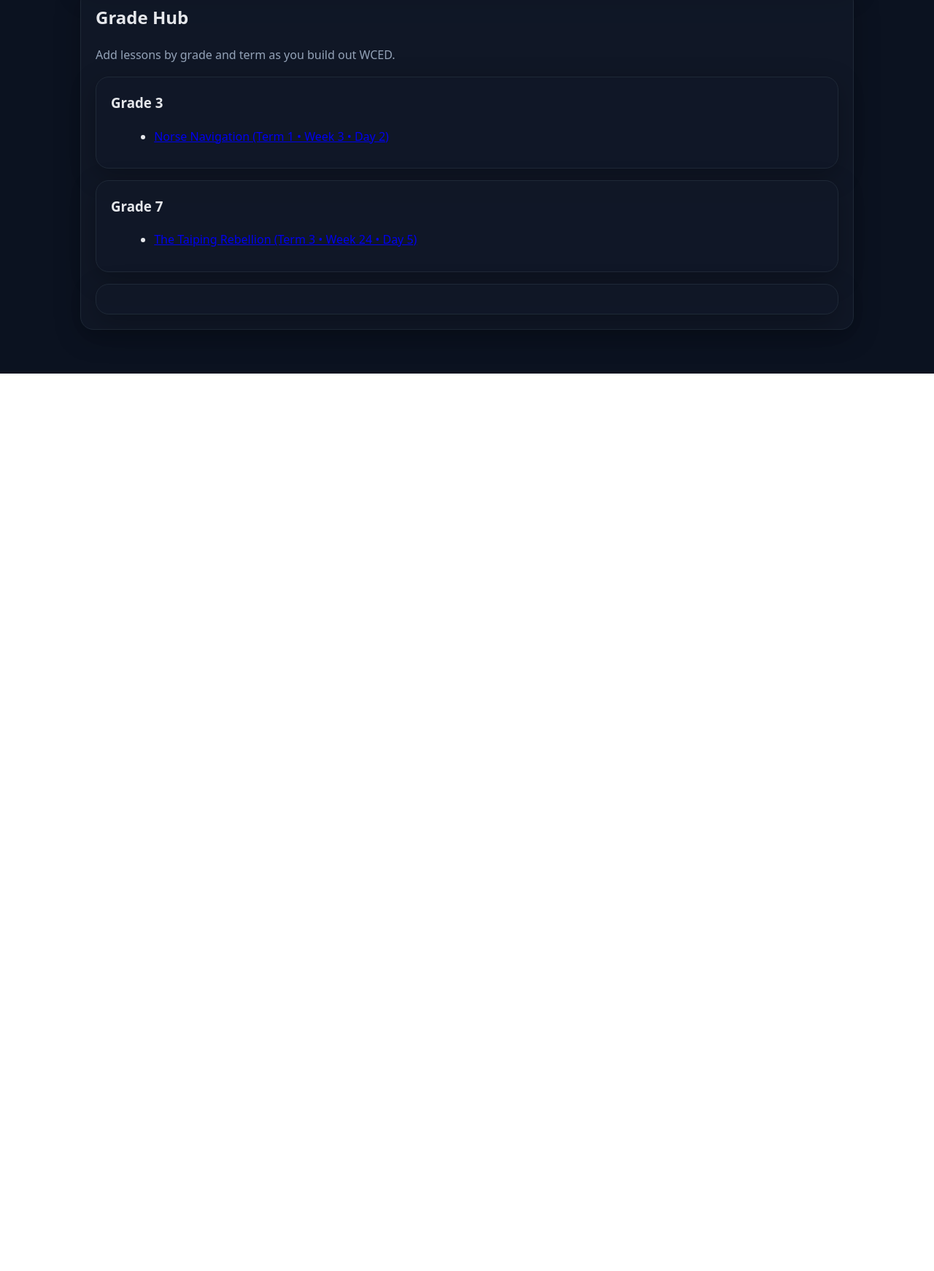
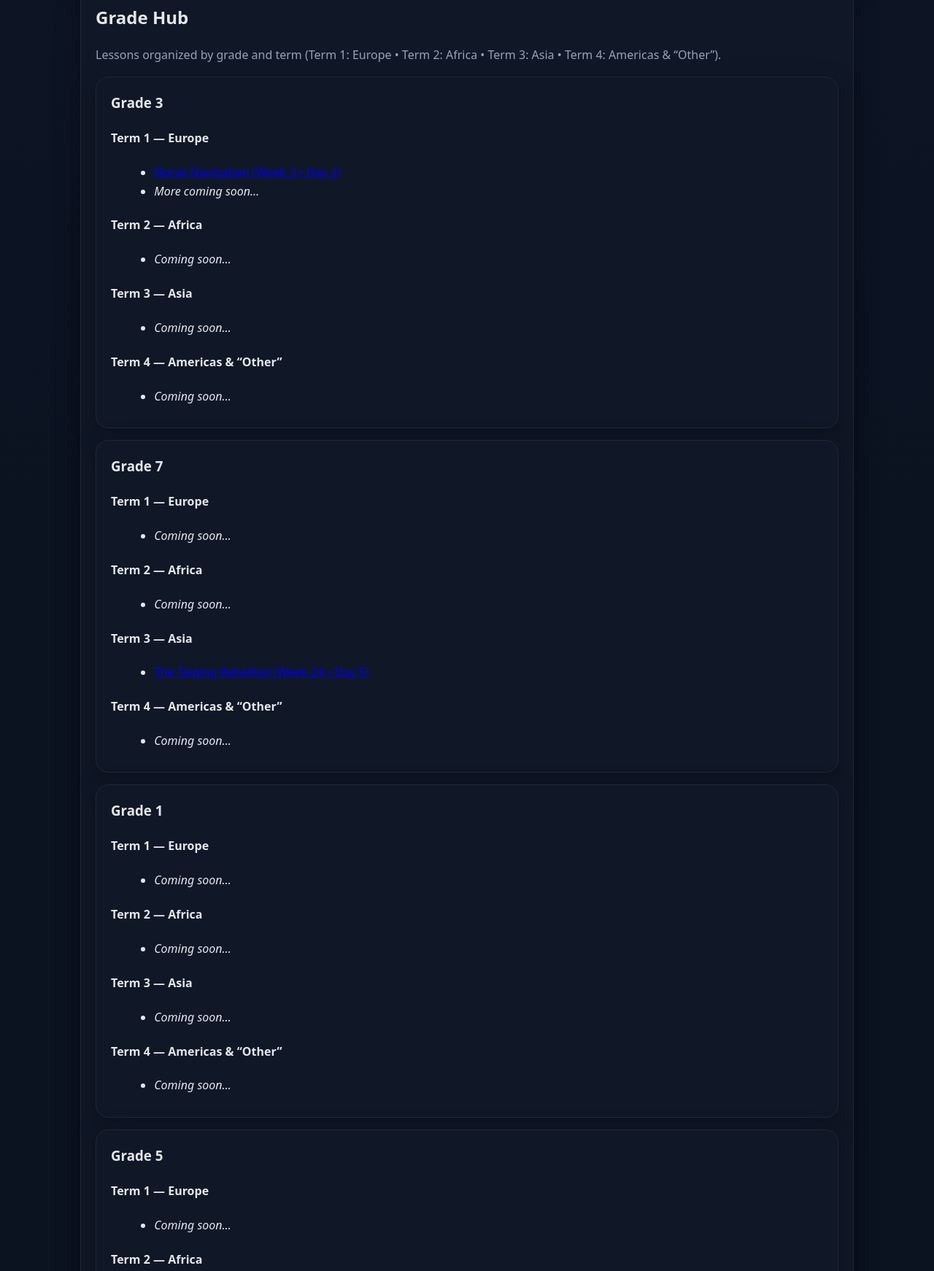
Before and after one commit to sas273/sas273.github.io, a plain HTML site: page index.html in a window 1280 px wide. Shown: the part 1135-2877 px from the top of the page at 73% size. Before the commit the page ends 1647 px from the top, so only its background shows below. Drawn offline with Linux system fonts and the light colour scheme.

Commit message:
Update index.html

```diff
--- a/index.html
+++ b/index.html
@@ -55,28 +55,97 @@
     </section>
     <section class="card" id="grade-hub">
   <h2>Grade Hub</h2>
-  <p class="muted">Add lessons by grade and term as you build out WCED.</p>
+  <p class="muted">Lessons organized by grade and term (Term 1: Europe • Term 2: Africa • Term 3: Asia • Term 4: Americas & “Other”).</p>
 
-  <!-- Grades grid -->
-  <div class="grid" style="grid-template-columns: 1fr; gap: 16px;">
-    <!-- Tip: When you have more content, change to 2 or 3 columns:
-         style="grid-template-columns: repeat(2, 1fr);" or repeat(3, 1fr); -->
+  <!-- Change columns as your catalog grows -->
+  <div class="grid" style="gap:16px; grid-template-columns: 1fr;">
+    <!-- TIP: For more content, switch to 2 or 3 columns:
+         style="gap:16px; grid-template-columns: repeat(2, 1fr);"
+         or repeat(3, 1fr); -->
 
     <!-- Grade 3 -->
     <div class="card">
       <h3 style="margin-top:0;">Grade 3</h3>
+
+      <h4>Term 1 — Europe</h4>
       <ul>
-        <li><a href="lessons/grade3-norse.html">Norse Navigation (Term 1 • Week 3 • Day 2)</a></li>
+        <li><a href="lessons/grade3-norse.html">Norse Navigation (Week 3 • Day 2)</a></li>
+        <li><em>More coming soon…</em></li>
+      </ul>
+
+      <h4>Term 2 — Africa</h4>
+      <ul>
+        <li><em>Coming soon…</em></li>
+      </ul>
+
+      <h4>Term 3 — Asia</h4>
+      <ul>
+        <li><em>Coming soon…</em></li>
+      </ul>
+
+      <h4>Term 4 — Americas & “Other”</h4>
+      <ul>
+        <li><em>Coming soon…</em></li>
       </ul>
     </div>
 
     <!-- Grade 7 -->
     <div class="card">
       <h3 style="margin-top:0;">Grade 7</h3>
+
+      <h4>Term 1 — Europe</h4>
       <ul>
-        <li><a href="lessons/grade7-taiping.html">The Taiping Rebellion (Term 3 • Week 24 • Day 5)</a></li>
+        <li><em>Coming soon…</em></li>
+      </ul>
+
+      <h4>Term 2 — Africa</h4>
+      <ul>
+        <li><em>Coming soon…</em></li>
+      </ul>
+
+      <h4>Term 3 — Asia</h4>
+      <ul>
+        <li><a href="lessons/grade7-taiping.html">The Taiping Rebellion (Week 24 • Day 5)</a></li>
+      </ul>
+
+      <h4>Term 4 — Americas & “Other”</h4>
+      <ul>
+        <li><em>Coming soon…</em></li>
       </ul>
     </div>
+
+    <!-- Add more grades as you build -->
+    <div class="card">
+      <h3 style="margin-top:0;">Grade 1</h3>
+      <h4>Term 1 — Europe</h4>
+      <ul><li><em>Coming soon…</em></li></ul>
+      <h4>Term 2 — Africa</h4>
+      <ul><li><em>Coming soon…</em></li></ul>
+      <h4>Term 3 — Asia</h4>
+      <ul><li><em>Coming soon…</em></li></ul>
+      <h4>Term 4 — Americas & “Other”</h4>
+      <ul><li><em>Coming soon…</em></li></ul>
+    </div>
+
+    <div class="card">
+      <h3 style="margin-top:0;">Grade 5</h3>
+      <h4>Term 1 — Europe</h4>
+      <ul><li><em>Coming soon…</em></li></ul>
+      <h4>Term 2 — Africa</h4>
+      <ul><li><em>Coming soon…</em></li></ul>
+      <h4>Term 3 — Asia</h4>
+      <ul><li><em>Coming soon…</em></li></ul>
+      <h4>Term 4 — Americas & “Other”</h4>
+      <ul><li><em>Coming soon…</em></li></ul>
+    </div>
+  </div>
+
+  <div class="hr"></div>
+  <p>
+    <a class="btn" href="lessons/lesson-template.html">Create a New Lesson</a>
+  </p>
+</section>
+
 
     <!-- Example placeholders — copy/paste and update as you add lessons -->
     <div class="card">
```
